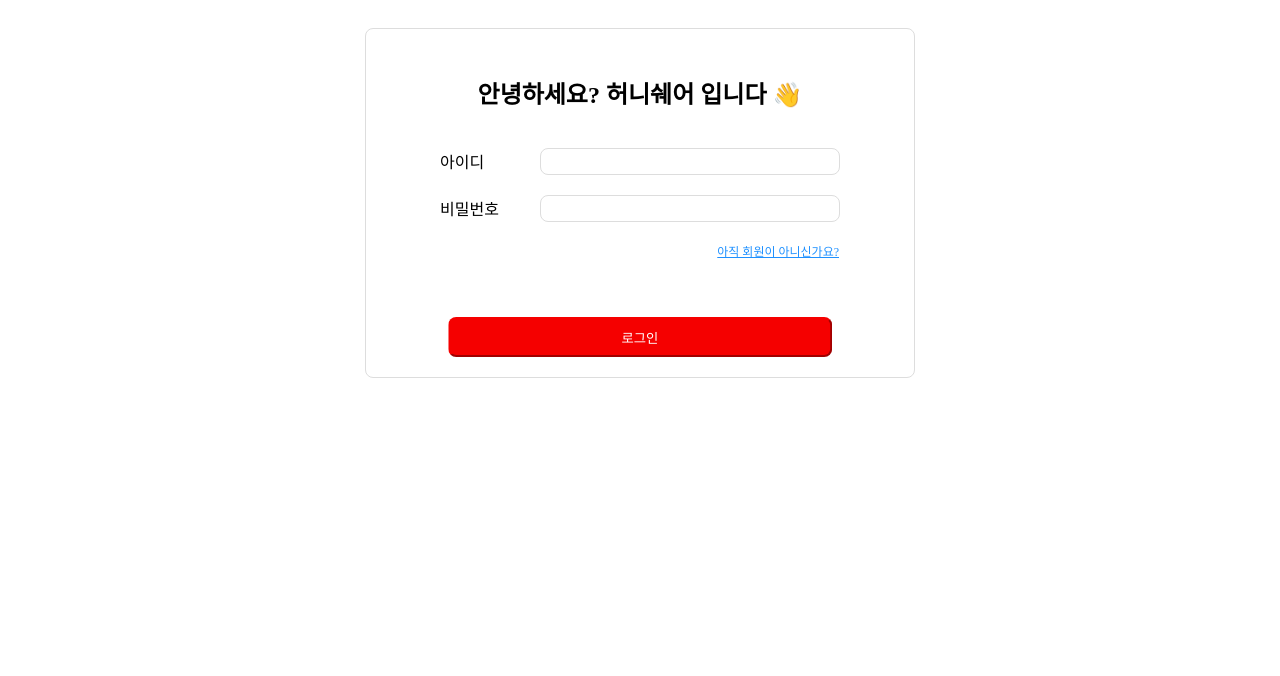
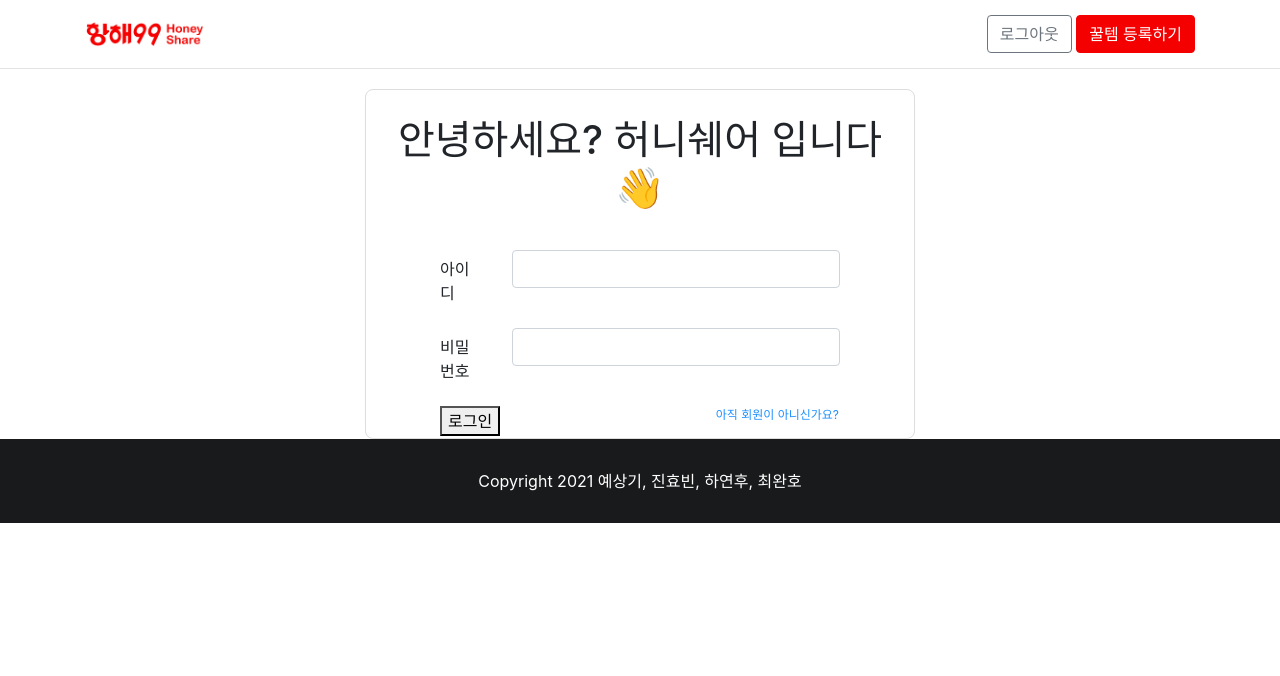
Before and after one commit to with-key/hanghae99_mini_team8, a Flask app: page /login_page in a window 1280 px wide. Shown: the top 676 px of the page. Run offline with Flask 2, Linux system fonts and the light colour scheme; some libraries are stand-ins or nearby versions.

Commit message:
#6 login

```diff
--- a/app.py
+++ b/app.py
@@ -62,6 +62,7 @@ def signup():
 
 @app.route("/login", methods=["POST"])
 def login():
+    # 로그인
     id_receive = request.form['id_give']
     pw_receive = request.form['password_give']
 
--- a/templates/base.html
+++ b/templates/base.html
@@ -18,7 +18,7 @@
 
   <!-- Custom -->
   {% block stylesheet %}
-  <link rel="stylesheet" href="{% static 'css/style.css' %}">
+  <link rel="stylesheet" href="static/css/style.css">
   {% endblock %}
 
   <title>{% block title %}Honey Share{% endblock %}</title>
--- a/templates/login.html
+++ b/templates/login.html
@@ -1,21 +1,66 @@
-{% extends 'form.html' %}
-<!--  -->
-{% block form %}
+{% extends 'base.html' %}
+{% block content %}
 <section class="section">
     <div class="wrapper">
         <h1 class="title">안녕하세요? 허니쉐어 입니다 👋</h1>
-        <form action="POST" class="form">
-            <div class="form_row">
-                <label for="id" class="label">아이디</label>
-                <input type="text" name="id" class="input">
+        <form class="form">
+            <div class="form-group row">
+                <label for="input-username" class="col-sm-2 col-form-label">아이디</label>
+                <div class="col-sm-10">
+                    <input type="text" class="form-control" id="input-username">
+                </div>
             </div>
-            <div class="form_row">
-                <label for=" password" class="label">비밀번호</label>
-                <input type="password" name="password" class="input">
+            <div class="form-group row">
+                <label for=" password" class="col-sm-2 col-form-label">비밀번호</label>
+                <div class="col-sm-10">
+                    <input type="password" class="form-control" id="input-password">
+                </div>
             </div>
-            <a href="#" class="link_signup">아직 회원이 아니신가요?</a>
-            <input type="submit" value="로그인" class="btn-primary form_btn ">
+            <a href="/signup_page" class="link_signup">아직 회원이 아니신가요?</a>
+            <!-- <input type="text" value="로그인" class="btn-primary form_btn"> -->
+            <button type="button" onclick="sign_in()">로그인</button>
         </form>
     </div>
 </section>
-{% endblock form %}
+{% endblock content %}
+
+{% block javascripts %}
+<script>
+function sign_in() {
+    let username = $("#input-username").val()
+    let password = $("#input-password").val()
+
+    if (username == "") {
+        $("#help-id-login").text("아이디를 입력해주세요.")
+        $("#input-username").focus()
+        return;
+    } else {
+        $("#help-id-login").text("")
+    }
+
+    if (password == "") {
+        $("#help-password-login").text("비밀번호를 입력해주세요.")
+        $("#input-password").focus()
+        return;
+    } else {
+        $("#help-password-login").text("")
+    }
+    $.ajax({
+        type: "POST",
+        url: "/login",
+        data: {
+            id_give: username,
+            password_give: password
+        },
+        success: function (response) {
+            if (response['result'] == 'success') {
+                $.cookie('mytoken', response['token'], {path: '/'});
+                window.location.replace("/")
+            } else {
+                alert(response['msg'])
+            }
+        }
+    });
+}
+</script>
+{% endblock javascripts %}
```
